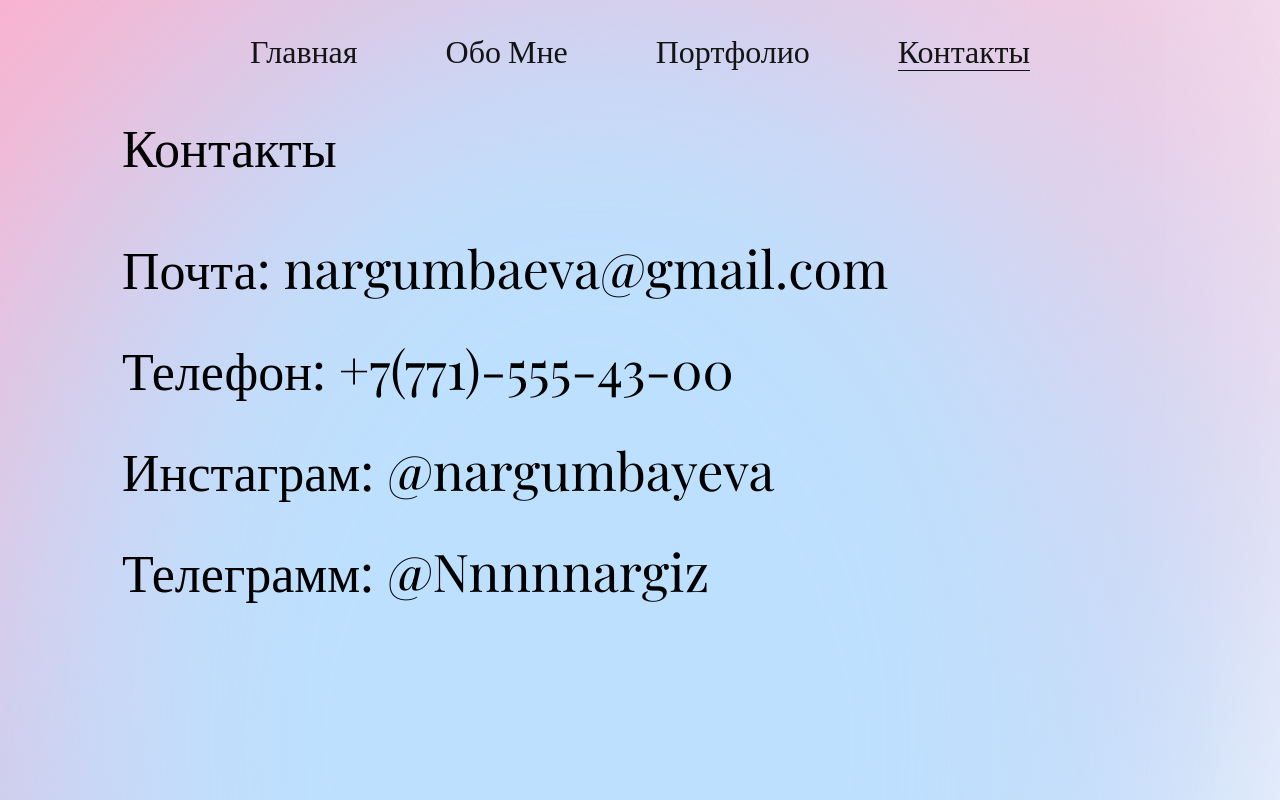
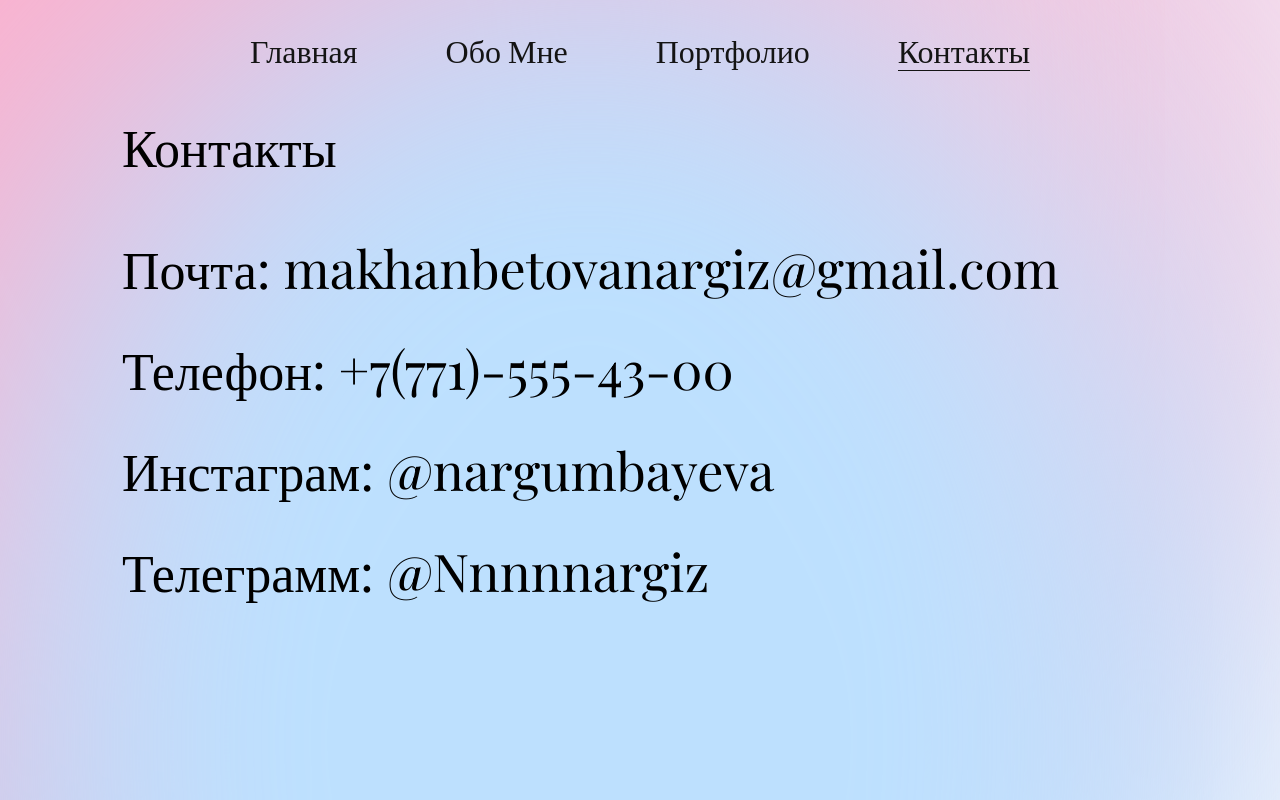
Before and after one commit to nargizMakhanbetova/portfolioNargiz, a plain HTML site: page contacts.html in a window 1280 px wide. Drawn offline with nearby package versions, Linux system fonts and the light colour scheme; a web font is replaced by a local one.

Commit message:
Update contacts.html

```diff
--- a/contacts.html
+++ b/contacts.html
@@ -32,7 +32,7 @@
                 Контакты
             </h1>
             <div class="info_wrap">
-                <p class="contacts_info">Почта: nargumbaeva@gmail.com</p>
+                <p class="contacts_info">Почта: makhanbetovanargiz@gmail.com</p>
                 <p class="contacts_info">Телефон: +7(771)-555-43-00 </p>
                 <p class="contacts_info">Инстаграм: @nargumbayeva </p>
                 <p class="contacts_info">Телеграмм: @Nnnnnargiz </p>
```
